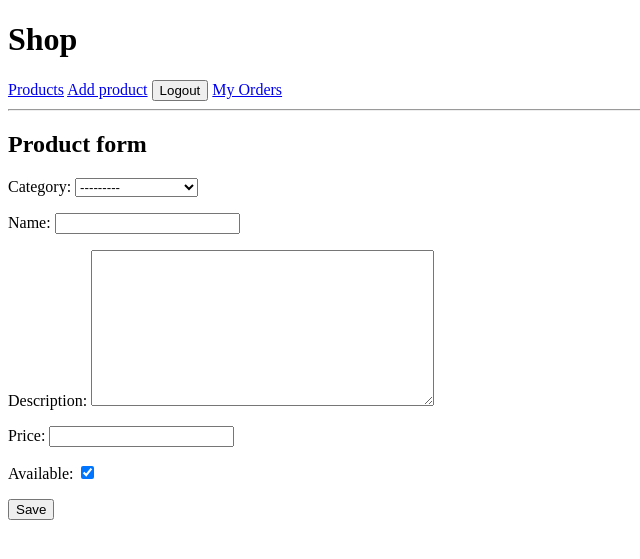
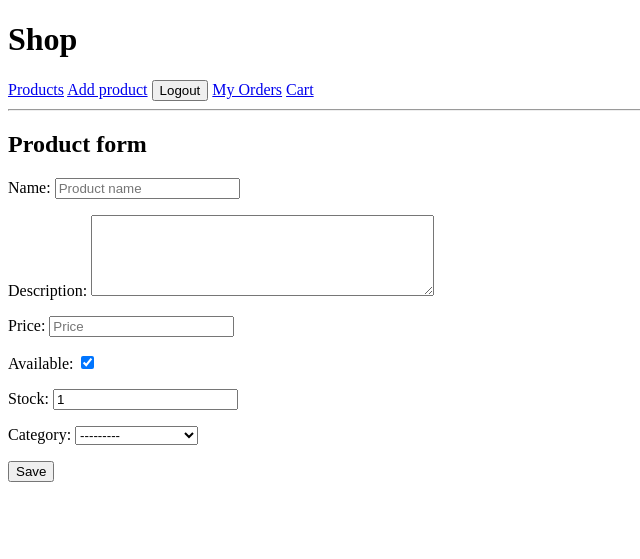
Before and after one commit to staszewskab/django-clothing-shop, a Django app: page /product/add/ in a window 1280 px wide. Shown: the top 559 px of the page, without its empty margins (0-640 px from the left). Run offline with Django 5.2, Linux system fonts and the light colour scheme; a user stored in the database is signed in; tables that the repository leaves empty hold one stand-in row (values such as "Sample post").

Commit message:
Add cart, orders and stock management

```diff
--- a/backend/shop/forms.py
+++ b/backend/shop/forms.py
@@ -6,7 +6,21 @@ from .models import Product, User
 class ProductForm(forms.ModelForm):
     class Meta:
         model = Product
-        fields = ['category', 'name', 'description', 'price', 'available']
+        fields = ['name', 'description', 'price', 'available','stock','category']
+        widgets = {
+            'name': forms.TextInput(attrs={'placeholder': 'Product name'}),
+            'description': forms.Textarea(attrs={'rows': 5}),
+            'price': forms.NumberInput(attrs={'placeholder': 'Price'}),
+            'available': forms.CheckboxInput(),
+            'stock' : forms.NumberInput(attrs={'placeholder': 'Stock'}),
+            'category': forms.Select(),
+        }
+
+    def clean_price(self):
+        price = self.cleaned_data['price']
+        if price <= 0:
+            raise forms.ValidationError('Price must be greater than 0')
+        return price
 
 class RegisterForm(UserCreationForm):
     email = forms.EmailField(
--- a/backend/shop/models.py
+++ b/backend/shop/models.py
@@ -17,6 +17,7 @@ class Product(models.Model):
     description = models.TextField()
     price = models.DecimalField(max_digits=8, decimal_places=2)
     available = models.BooleanField(default=True)
+    stock = models.PositiveIntegerField(default=1)
     created_at = models.DateTimeField(auto_now_add=True)
     # image = models.ImageField(upload_to='product_images/', blank=True, null=True)
 
@@ -24,18 +25,39 @@ class Product(models.Model):
         return self.name
 
 class Order(models.Model):
-    user = models.ForeignKey(
-        User,
+    user = models.ForeignKey(User,
         on_delete=models.CASCADE,
-        related_name='orders'
-    )
-    product = models.ForeignKey(
-        Product,
-        on_delete=models.CASCADE,
-        related_name='orders'
-    )
-    quantity = models.PositiveIntegerField()
+        related_name='orders')
     ordered_at = models.DateTimeField(auto_now_add=True)
+    status = models.CharField(max_length=20, default='pending')
 
     def __str__(self):
-        return f"Order #{self.id} by {self.product.name}"
+        return f"Order #{self.id} by {self.user.username}"
+
+    @property
+    def total_price(self):
+        return sum(item.total_price for item in self.items.all())
+
+class OrderItem(models.Model):
+    order = models.ForeignKey(Order, on_delete=models.CASCADE, related_name='items')
+    product = models.ForeignKey('Product', on_delete=models.CASCADE)
+    quantity = models.PositiveIntegerField()
+
+    @property
+    def total_price(self):
+        return self.quantity * self.product.price
+
+    def __str__(self):
+        return f"{self.quantity} x {self.product.name}"
+
+class CartItem(models.Model):
+    user = models.ForeignKey(User, on_delete=models.CASCADE, related_name='cart_items')
+    product = models.ForeignKey(Product, on_delete=models.CASCADE)
+    quantity = models.PositiveIntegerField(default=1)
+
+    def __str__(self):
+        return f"{self.quantity} x {self.product.name}"
+
+    @property
+    def total_price(self):
+        return self.quantity * self.product.price
--- a/backend/shop/templates/shop/base.html
+++ b/backend/shop/templates/shop/base.html
@@ -18,6 +18,7 @@
                 <button type="submit">Logout</button>
             </form>
             <a href="{% url 'orders_list' %}">My Orders</a>
+            <a href="{% url 'cart_detail' %}">Cart</a>
         {% else %}
             <a href="{% url 'login' %}">Login</a>
             <a href="{% url 'register' %}">Register</a>
--- a/backend/shop/urls.py
+++ b/backend/shop/urls.py
@@ -16,12 +16,16 @@ urlpatterns = [
     path('reset/<uidb64>/<token>/', auth_views.PasswordResetConfirmView.as_view(template_name='registration/password_reset_confirm.html'), name='password_reset_confirm'),
     path('reset/done/', auth_views.PasswordResetCompleteView.as_view(template_name='registration/password_reset_complete.html'), name='password_reset_complete'),
 
-    #Private
-    path('orders_list/', views.orders_list, name='orders_list'),
-
     #Product
     path('', views.product_list, name='product_list'),
     path('product/<int:pk>/', views.product_detail, name='product_detail'),
     path('product/add/', views.product_add, name='product_add'),
     path('product/<int:pk>/edit/', views.product_edit, name='product_edit'),
+
+    #Cart
+    path('cart/', views.cart_detail, name='cart_detail'),
+    path('cart/add/<int:product_id>/', views.add_to_cart, name='add_to_cart'),
+
+    #Orders
+    path('orders/', views.orders_list, name='orders_list'),
 ]
--- a/backend/shop/views.py
+++ b/backend/shop/views.py
@@ -1,8 +1,11 @@
+from django.contrib.admin.views.decorators import staff_member_required
 from django.contrib.auth.decorators import login_required
+from django.db import transaction
 from django.shortcuts import render, get_object_or_404, redirect
-from .models import Product, Order
+from .models import Product, Order, CartItem, OrderItem
 from .forms import ProductForm, RegisterForm
 from django.contrib.auth import login
+from django.contrib import messages
 
 def product_list(request):
     products = Product.objects.filter(available=True)
@@ -22,6 +25,7 @@ def product_add(request):
         form = ProductForm()
     return render(request, 'shop/product_form.html', {'form': form})
 
+@staff_member_required
 def product_edit(request, pk):
     product = get_object_or_404(Product, pk=pk)
     if request.method == 'POST':
@@ -46,6 +50,67 @@ def register(request):
     return render(request, "registration/register.html", {"form": form})
 
 @login_required
+def add_to_cart(request,product_id):
+    product = get_object_or_404(Product, pk=product_id)
+    quantity = int(request.POST.get('quantity',1))
+
+    cart_item, created = CartItem.objects.get_or_create(user=request.user ,product=product)
+
+    if not created:
+        current_quantity = cart_item.quantity
+    else:
+        current_quantity = 0
+    new_quantity = quantity + current_quantity
+
+    if new_quantity >= product.stock:
+        cart_item.quantity = product.stock
+        messages.warning(request, f"Maximum available quantity for {product.name} is {product.stock}")
+    else:
+        cart_item.quantity = new_quantity
+    cart_item.save()
+
+    return redirect('cart_detail')
+
+@login_required
+def cart_detail(request):
+    cart_items = request.user.cart_items.select_related('product')
+    total = sum(item.total_price for item in cart_items)
+
+    if request.method == 'POST':
+        if not cart_items.exists():
+            return render(request, 'shop/cart.html',
+                          {'cart_items': cart_items, 'total': total,
+                           'error': 'Your cart is empty!'})
+
+        insufficient_stock_items = []
+
+        with transaction.atomic():
+            for item in cart_items:
+                if item.quantity > item.product.stock:
+                    insufficient_stock_items.append(item.product.name)
+                    item.delete()
+
+            if insufficient_stock_items:
+                return render(request, 'shop/cart.html',
+                      {'cart_items': request.user.cart_items.select_related('product'),
+                       'total': sum(item.quantity for item in request.user.cart_items.select_related('product')),
+                       'error': f"Not enough stock for: {','.join(insufficient_stock_items)}. These items were removed from your cart."})
+
+            order = Order.objects.create(user=request.user)
+            for item in cart_items:
+                OrderItem.objects.create(order=order, product=item.product, quantity=item.quantity)
+                item.product.stock -= item.quantity
+                item.product.available = item.product.stock > 0
+                item.product.save()
+
+            cart_items.delete()
+
+        return redirect('orders_list')
+
+    return render(request, 'shop/cart.html', {'cart_items': cart_items, 'total': total})
+
+
+@login_required
 def orders_list(request):
-    orders = request.user.orders.all()
+    orders = request.user.orders.prefetch_related('items').all()
     return render(request,"shop/orders_list.html", {"orders": orders})
```
Also changed, not shown: backend/shop/admin.py (+6 -1 lines), backend/shop/templates/shop/cart.html (added, +33 -0 lines), backend/shop/templates/shop/orders_list.html (+7 -6 lines), backend/shop/templates/shop/product_detail.html (+8 -0 lines), backend/shop/migrations/0002_remove_order_product_remove_order_quantity_and_more.py (added), backend/shop/migrations/0003_alter_product_stock.py (added).
